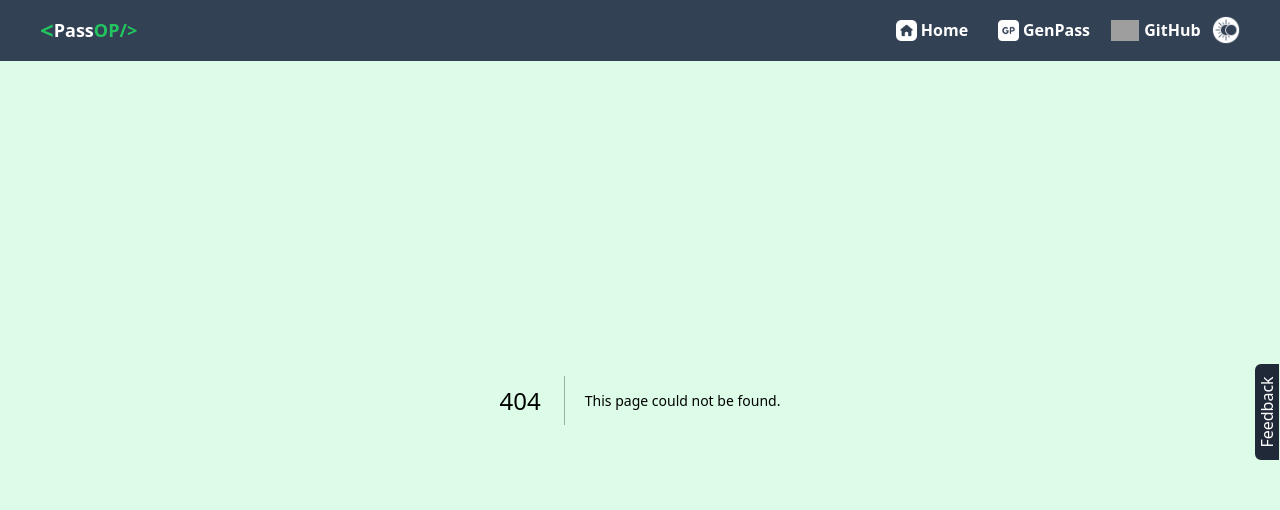
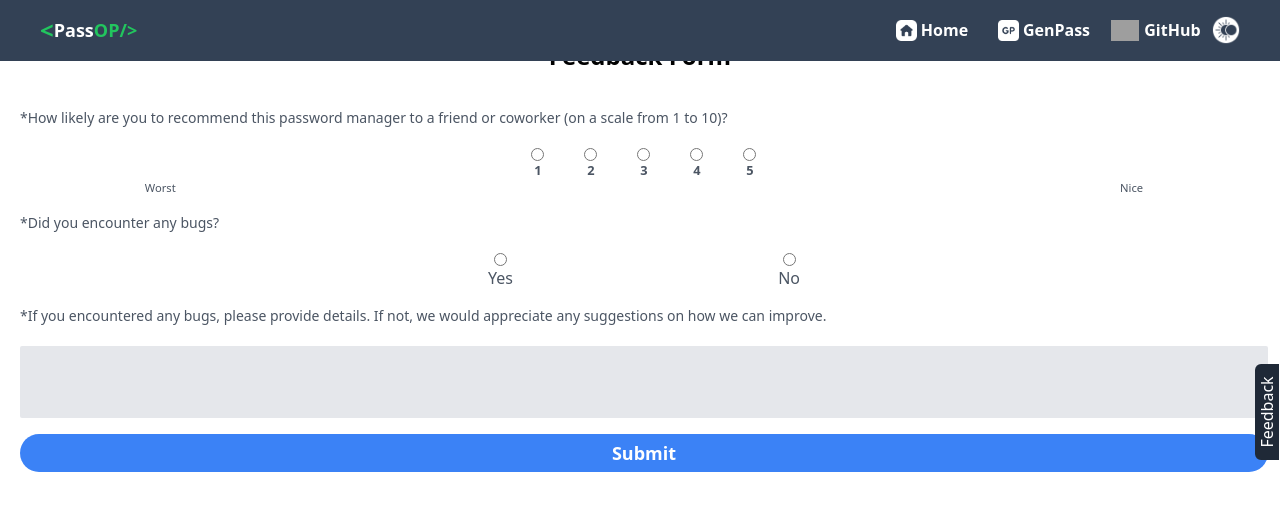
Before and after one commit to CaptainJahir/PassOP, a Next.js app: page /feedback in a window 1280 px wide. Before the commit this address had no page. Shown: the top 510 px of the page. Built offline with nearby package versions, Linux system fonts and the light colour scheme; grey boxes are pictures that could not be loaded.

Commit message:
Added react hook form and local storage

```diff
--- /dev/null
+++ b/app/feedback/page.js
@@ -0,0 +1,107 @@
+"use client"
+import React from 'react'
+const page = () => {
+    const handleSubmit = () => {
+          toast.success("Submitted Successfully");
+        }
+  return (
+    <div className='dark:bg-slate-800 h-[100vh]'>
+
+      <div className={`h-full w-full bg-white flex flex-col items-center overflow-y-auto z-20 px-2 dark:bg-slate-800`}>
+
+        <div className='mt-10 mb-5 text-2xl font-semibold'>
+            Feedback Form
+        </div>
+
+                  <form action="" className='w-full h-full pl-3 mt-4 px-1 text-gray-600 dark:bg-slate-800 dark:text-white'>
+                      {/* Rating */}
+                      <div className=' flex flex-col gap-5'>
+                          {/* Question */}
+                          <div className='text-sm'>
+                              *How likely are you to recommend this password manager to a friend or coworker (on a scale from 1 to 10)?
+                          </div>
+
+                          {/* Stars */}
+
+                          <div>
+                              {/* Input tags */}
+                              <div className='flex justify-center items-center gap-10 w-[80%] mx-auto text-[.8rem]'>
+                                  {/* checkbox div */}
+                                  <div className='flex flex-col justify-center items-center font-semibold'>
+                                      <input type="radio" name="rating" id="one" />
+                                      <label htmlFor="one">1</label>
+                                  </div>
+
+                                  <div className='flex flex-col justify-center items-center font-semibold'>
+                                      <input type="radio" name="rating" id="two" />
+                                      <label htmlFor="two">2</label>
+                                  </div>
+
+                                  <div className='flex flex-col justify-center items-center font-semibold'>
+                                      <input type="radio" name="rating" id="three" />
+                                      <label htmlFor="three">3</label>
+                                  </div>
+
+                                  <div className='flex flex-col justify-center items-center font-semibold'>
+                                      <input type="radio" name="rating" id="four" />
+                                      <label htmlFor="four">4</label>
+                                  </div>
+
+                                  <div className='flex flex-col justify-center items-center font-semibold'>
+                                      <input type="radio" name="rating" id="five" />
+                                      <label htmlFor="five">5</label>
+                                  </div>
+                              </div>
+                              {/* good and bad text */}
+                              <div className='flex justify-between items-center w-[80%] mx-auto text-[.7rem]'>
+                                  <span>
+                                      Worst
+                                  </span>
+
+                                  <span>
+                                      Nice
+                                  </span>
+                              </div>
+                          </div>
+                      </div>
+
+                      {/* Bugs */}
+                      <div className='flex flex-col gap-5 mt-4'>
+                          {/* Question */}
+                          <div className='text-sm'>
+                              *Did you encounter any bugs?
+                          </div>
+
+                          {/* Radio tags */}
+
+                          <div className='flex mx-auto justify-between items-center gap-3 w-[25%]'>
+                              <div className='flex flex-col justify-center items-center'>
+                                  <input type="radio" name="bugs" id="yes" />
+                                  <label htmlFor="yes">Yes</label>
+                              </div>
+
+                              <div className='flex flex-col justify-center items-center'>
+                                  <input type="radio" name="bugs" id="no" />
+                                  <label htmlFor="no">No</label>
+                              </div>
+                          </div>
+                      </div>
+
+                      {/* Details */}
+
+                      <div className='flex flex-col gap-5 mt-4'>
+                          <div className='text-sm'>
+                              *If you encountered any bugs, please provide details. If not, we would appreciate any suggestions on how we can improve.
+                          </div>
+
+                          <textarea name="issue" id="issue" rows="3" className='rounded-sm px-1 bg-gray-200 dark:bg-gray-600'></textarea>
+                      </div>
+
+                      <button className='mt-4 bg-blue-500 text-white w-full rounded-full h-[2.4rem] text-lg font-semibold mb-[2rem]' onClick={() => {handleSubmit()}}>Submit</button>
+                  </form>
+              </div>
+    </div>
+  )
+}
+
+export default page
--- a/app/page.js
+++ b/app/page.js
@@ -5,6 +5,7 @@ import { useRef, useState, useEffect } from "react";
 import { useSelector, useDispatch } from 'react-redux'
 import { additem } from '@/redux/slice/ArraySlice'
 import { ToastContainer , toast } from "react-toastify";
+import { useForm } from "react-hook-form";
 
 export default function Home() {
   const [img, setimg] = useState("/assets/show.png");
@@ -15,6 +16,9 @@ export default function Home() {
   const dispatch = useDispatch();
   const items = useSelector((state) => state.CredentialArray.items);
   const edititems = useSelector(state => state.Editarray.value);
+  const [itemsArr, setItemsArr] = useState(() => {
+    return JSON.parse(localStorage.getItem("Credentials")) || [];
+  });
 
 
   const editFunction = () => {
@@ -30,29 +34,16 @@ export default function Home() {
   }, [edititems])
 
 
-  const handleSave = () => {
-    const webname = webnameRef.current.value;
-    const username = usernameRef.current.value;
-    const password = passRef.current.value;
-    // this data is in the form of JSON
-    const inputData = {
-      website: webname ,
-      user: username ,
-      pass: password
+  // Form Handling
+  const { register, handleSubmit, watch, formState: { errors }, reset } = useForm();
+  const onSubmit = (data) => {
+    setItemsArr(prevArr => [...prevArr, data]);
+    reset();
   }
-    if(inputData.web !== "" && inputData.user !== "" && inputData.pass !== ""){
-      dispatch(additem(inputData))
-      webnameRef.current.value = "";
-      usernameRef.current.value = ""
-      passRef.current.value = "";
-      toast.success("Saved Sucessfully")
+  useEffect(() => {
+    localStorage.setItem("Credentials", JSON.stringify(itemsArr));
+  }, [itemsArr])
 
-    }
-    else{
-      // alert("The input fieds must not be empty")
-      toast.error("Input Fields Must not be Empty");
-    }
-  }
 
 
   const toggleBtn = () => {
@@ -105,28 +96,31 @@ export default function Home() {
           </span>
         </div>
 
-        {/* Here Goes the input tags */}
-
+        {/* Here Goes the Input Form */}
+        <form onSubmit={handleSubmit(onSubmit)}>
           <div className="flex flex-col justify-center">
               {/* Website name */}
-          <input type="text" placeholder="Enter Website Name" className="px-6 text-lg w-2/4 mx-auto rounded-full h-10 max-xs:w-[90%]" ref={webnameRef}/>
+              <input {...register("web")} placeholder="Enter Website Name" className="px-6 text-lg w-2/4 mx-auto rounded-full h-10 max-xs:w-[90%]" />
               <div className="flex gap-6 mx-auto w-2/4 mt-6 max-xs:flex-col max-xs:w-full max-xs:items-center">
-            {/* username inputtag */}
-            <input type="text" placeholder="Enter username" className="h-10 text-lg rounded-full px-4 w-1/2 max-xs:w-[90%]" ref={usernameRef} />
+                {/* username input tag */}
+                <input {...register("user")} placeholder="Enter username" className="h-10 text-lg rounded-full px-4 w-1/2 max-xs:w-[90%]" />
                 {/* password input tag */}
                 <div className="w-1/2 bg-white rounded-full flex justify-between items-center pr-4 max-xs:w-[90%]">
-            <input type={inptype} placeholder="Enter Password" className="h-10 text-lg px-4 rounded-full w-[90%]" ref={passRef}/>
+                {/* <input type={inptype} {...register("password")} placeholder="Enter Password" className="h-10 text-lg px-4 rounded-full w-[90%]" ref={passRef}/> */}
+                <input type={inptype} {...register("pass")} placeholder="Enter Password" className="h-10 text-lg px-4 rounded-full w-[90%]" />
                 {/* here goes the hide show img */}
                   <Image src={img} alt="revel" width={28} height={28} className="w-4 h-4 cursor-pointer" onClick={() => {toggleBtn()}}/>
                 </div>
               </div>
-          <button className="mt-6 bg-orange-500 px-6 py-1 rounded-full mx-auto flex justify-center items-center gap-2 mb-6 dark:text-white dark:bg-amber-900" onClick={() => {handleSave()}}>
-            Save
+          </div>
+          {/* Submit button */}
+          <button type="submit" className="mt-6 w-[8rem] bg-orange-500 px-6 py-1 rounded-full mx-auto flex justify-center items-center gap-2 mb-6 dark:text-white dark:bg-amber-900">
+            <span>Submit</span>
             <span>
               <Image src="/assets/save.png" height={28} width={28} alt="save" className="w-[1rem] dark:invert"/>
             </span>
           </button>
-        </div>
+        </form>
 
         {/* Here gos the credential details */}
 
@@ -164,8 +158,8 @@ export default function Home() {
             </div>
             {/* Here Goes the Credentials Passwords */}
             <div className="bg-green-200 border border-green-200 mb-20 rounded-b-lg dark:text-white dark:bg-black dark:border-black">
-              {items.map((item , index) => {
-                return <Passdesign url={item.website} username={item.user} passkey={item.pass} key={index} slno = {index+1}/>;
+              {itemsArr.map((item , index) => {
+                return <Passdesign url={item.web} username={item.user} passkey={item.pass} key={index} slno = {index+1}/>;
               })}
             </div>
           </div>
```
Lines whose indentation alone changed are shown as unchanged.
